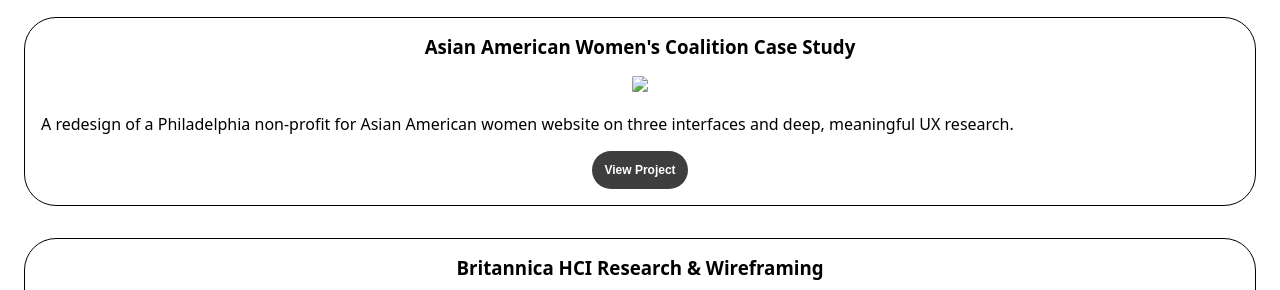
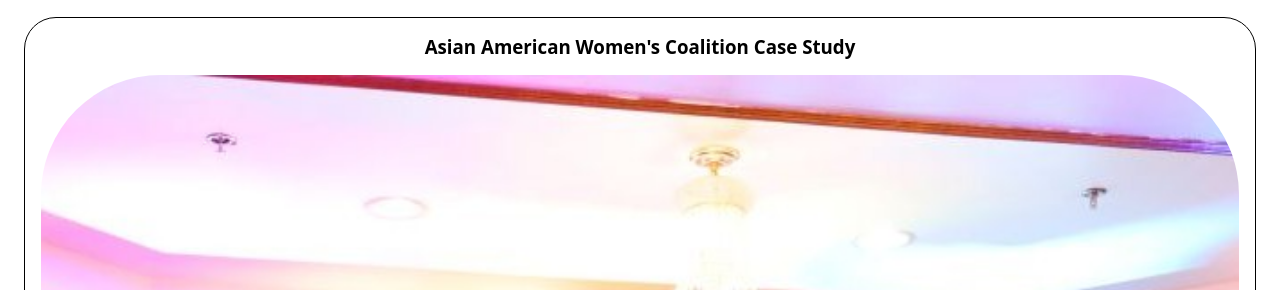
Before and after one commit to cinaha-edu/uxid231-ch3538, a plain HTML site: page index.html in a window 1280 px wide. Shown: the part 605-895 px from the top of the page. Drawn offline with Linux system fonts and the light colour scheme.

Commit message:
changed aawwc pic

```diff
--- a/index.html
+++ b/index.html
@@ -35,7 +35,7 @@
         <h2 class="projects_h2">Projects</h2>
         <section class="project_card">
           <h3 class="indexh3">Asian American Women's Coalition Case Study</h3>
-          <img src="images/aawc redesign 1.jpg" class="project-card-image" />
+          <img src="images/aawcredesign.jpg" class="project-card-image" />
           <p>
             A redesign of a Philadelphia non-profit for Asian American women
             website on three interfaces and deep, meaningful UX research.
```
